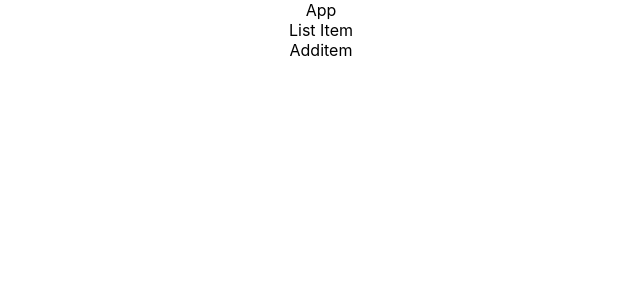
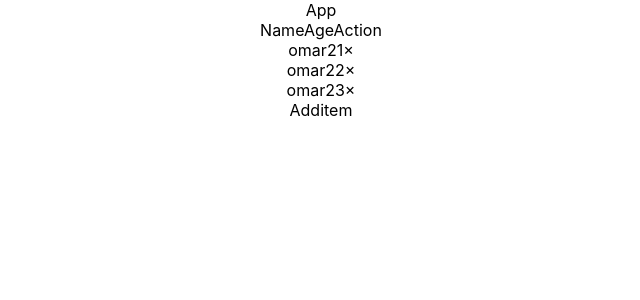
Before and after one commit to OmarHassan1/todo, a React (Create React App) app: page / in a window 1280 px wide. Shown: the top 300 px of the page, without its empty margins (319-959 px from the left). Built offline with nearby package versions, Linux system fonts and the light colour scheme.

Commit message:
todoitems

```diff
--- a/src/components/App.js
+++ b/src/components/App.js
@@ -15,7 +15,7 @@
     return (
       <div className="App">
         App
-        <TodoItems />
+        <TodoItems items={this.state.items} />
         <Additem />
       </div>
     );
--- a/src/components/Todoitems.js
+++ b/src/components/Todoitems.js
@@ -1,5 +1,24 @@
 import React from "react";
 
-export const TodoItems = () => {
-  return <div>List Item</div>;
+export const TodoItems = (props) => {
+  const { items } = props;
+  const ListItems = items.map((item) => {
+    return (
+      <div key={item.id}>
+        <span>{item.name}</span>
+        <span>{item.age}</span>
+        <span>&times;</span>
+      </div>
+    );
+  });
+  return (
+    <div className="TodoList">
+      <div>
+        <span>Name</span>
+        <span>Age</span>
+        <span>Action</span>
+      </div>
+      {ListItems}
+    </div>
+  );
 };
```
